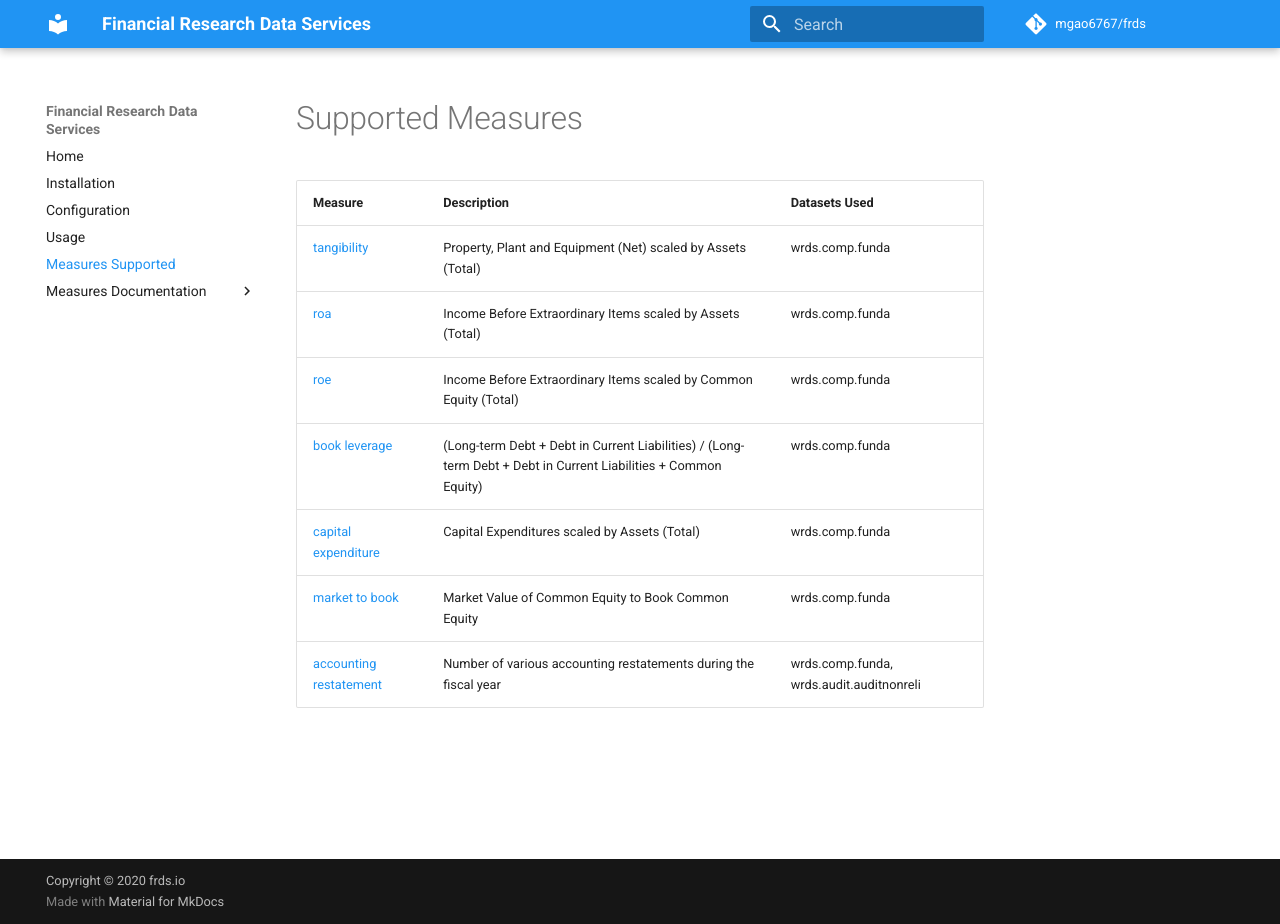
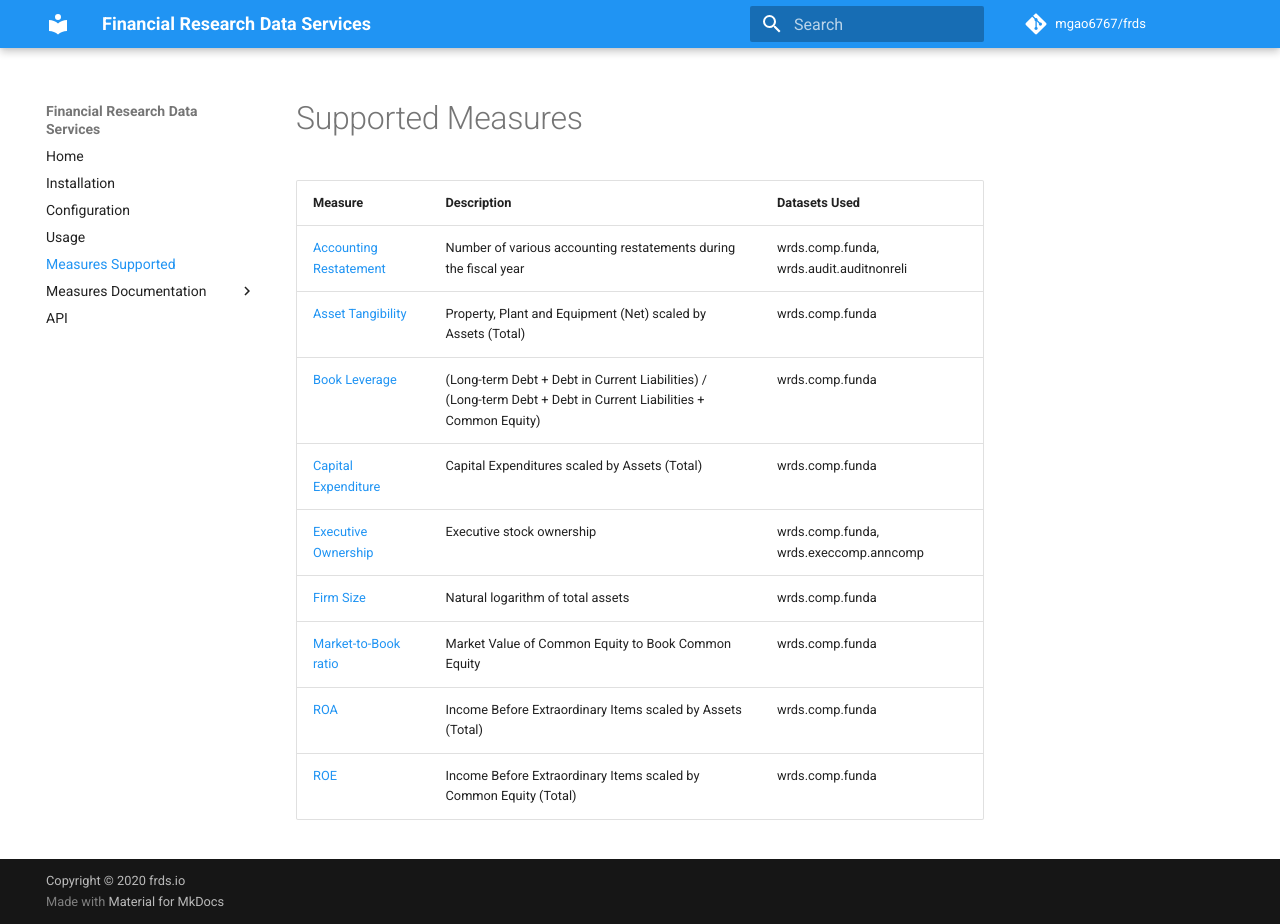
Before and after one commit to mgao6767/frds, an MkDocs documentation site: the page built from docs/measures.md, in a window 1280 px wide and 924 px high. Built offline with MkDocs 1.6.1 and Material for MkDocs 9.7.7, drawn with Linux system fonts in a browser that asks for light colours; comment, search, counter and statistics services are not loaded.

Commit message:
Update docs

```diff
--- a/docs/measures.md
+++ b/docs/measures.md
@@ -2,10 +2,12 @@
 
 | Measure                                                    | Description                                                                                                     | Datasets Used                            |
 |------------------------------------------------------------|-----------------------------------------------------------------------------------------------------------------|------------------------------------------|
-| [tangibility](/measures/tangibility)                       | Property, Plant and Equipment (Net) scaled by Assets (Total)                                                    | wrds.comp.funda                          |
-| [roa](/measures/roa)                                       | Income Before Extraordinary Items scaled by Assets (Total)                                                      | wrds.comp.funda                          |
-| [roe](/measures/roe)                                       | Income Before Extraordinary Items scaled by Common Equity (Total)                                               | wrds.comp.funda                          |
-| [book leverage](/measures/book_leverage)                   | (Long-term Debt + Debt in Current Liabilities) / (Long-term Debt + Debt in Current Liabilities + Common Equity) | wrds.comp.funda                          |
-| [capital expenditure](/measures/capital_expenditure)       | Capital Expenditures scaled by Assets (Total)                                                                   | wrds.comp.funda                          |
-| [market to book](/measures/market_to_book)                 | Market Value of Common Equity to Book Common Equity                                                             | wrds.comp.funda                          |
-| [accounting restatement](/measures/accounting_restatement) | Number of various accounting restatements during the fiscal year                                                | wrds.comp.funda, wrds.audit.auditnonreli |
+| [Accounting Restatement](/measures/accounting_restatement) | Number of various accounting restatements during the fiscal year                                                | wrds.comp.funda, wrds.audit.auditnonreli |
+| [Asset Tangibility](/measures/asset_tangibility)           | Property, Plant and Equipment (Net) scaled by Assets (Total)                                                    | wrds.comp.funda                          |
+| [Book Leverage](/measures/book_leverage)                   | (Long-term Debt + Debt in Current Liabilities) / (Long-term Debt + Debt in Current Liabilities + Common Equity) | wrds.comp.funda                          |
+| [Capital Expenditure](/measures/capital_expenditure)       | Capital Expenditures scaled by Assets (Total)                                                                   | wrds.comp.funda                          |
+| [Executive Ownership](/measures/executive_ownership)       | Executive stock ownership                                                                                       | wrds.comp.funda, wrds.execcomp.anncomp   |
+| [Firm Size](/measures/firm_size)                           | Natural logarithm of total assets                                                                               | wrds.comp.funda                          |
+| [Market-to-Book ratio](/measures/market_to_book)           | Market Value of Common Equity to Book Common Equity                                                             | wrds.comp.funda                          |
+| [ROA](/measures/roa)                                       | Income Before Extraordinary Items scaled by Assets (Total)                                                      | wrds.comp.funda                          |
+| [ROE](/measures/roe)                                       | Income Before Extraordinary Items scaled by Common Equity (Total)                                               | wrds.comp.funda                          |
--- a/mkdocs.yml
+++ b/mkdocs.yml
@@ -73,4 +73,6 @@ nav:
 - Usage: usage.md
 - Measures Supported: measures.md
 - Measures Documentation:
-  - "Asset Tangibility": measures/tangibility.md
+  - "Accounting Restatement": measures/accounting_restatement.md
+  - "Asset Tangibility": measures/asset_tangibility.md
+- API: api/index.md
```
Also changed, not shown: docs/api/index.md (added, +8 -0 lines), docs/index.md (+3 -2 lines), docs/installation.md (+2 -2 lines), docs/measures/accounting_restatement.md (added, +29 -0 lines), docs/measures/asset_tangibility.md (renamed from docs/measures/tangibility.md, +5 -1 lines), docs/usage.md (+1 -1 lines).
